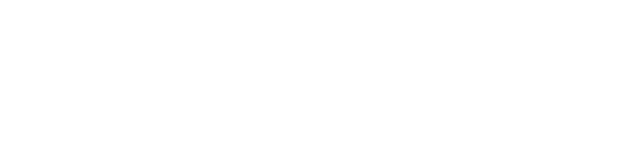
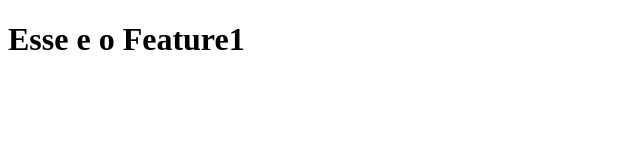
Before and after one commit to CarlosHenrique1365/git-comandos, a plain HTML site: page index.html in a window 1280 px wide. Shown: the whole page, without its empty margins (0-640 px from the left). Drawn offline with Linux system fonts and the light colour scheme.

Commit message:
Titulo H1 definido

```diff
--- a/index.html
+++ b/index.html
@@ -6,6 +6,7 @@
     <title>Document</title>
 </head>
 <body>
+    <h1>Esse e o Feature1</h1>
     <script src="index.js"></script>
 </body>
 </html>
```
